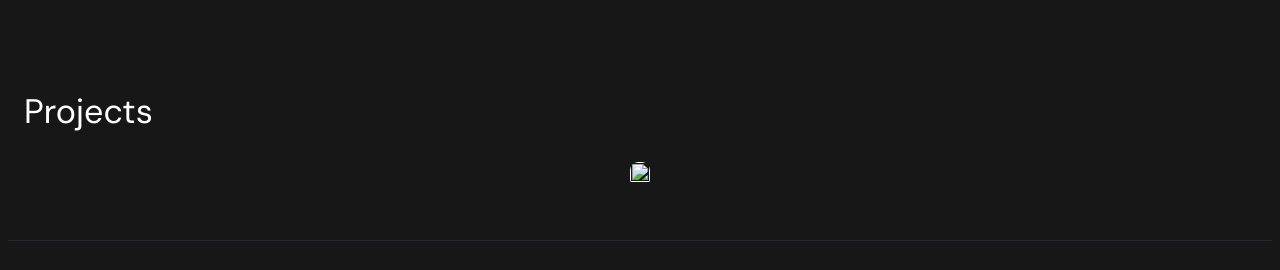
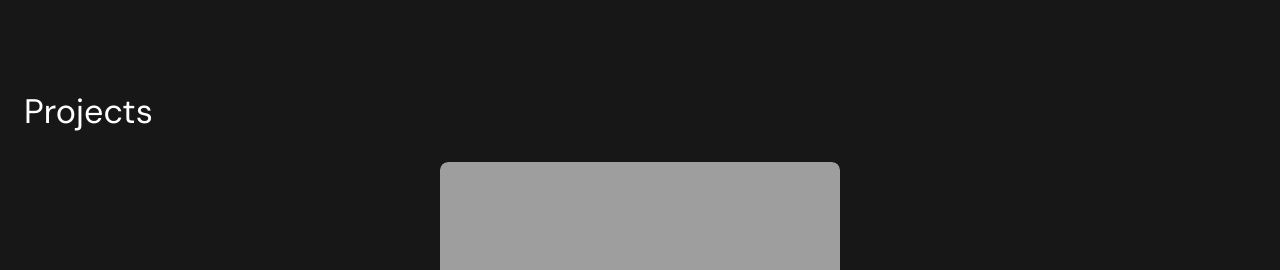
Before and after one commit to Tahasb/tahasbaiti, a plain HTML site: page index.html in a window 1280 px wide. Shown: the part 1000-1270 px from the top of the page. Drawn offline with Linux system fonts and the light colour scheme; the site is published under a folder, as on GitHub Pages, so addresses that start at the root find nothing.

Commit message:
Update index.html

```diff
--- a/index.html
+++ b/index.html
@@ -57,7 +57,7 @@
 <section class="projects-section" id="projects-section">
     <h2>Projects</h2>
       <a href="" class="img-wrap">
-        <img class="project-img" src="/src/Screenshot 2022-02-16 at 21.44.06.png" />
+        <img class="project-img" src="src/Screenshot 2022-02-16 at 21.44.06.png" />
         <div class="img-description-layer">
             <p class="img-description">Coming soon...</p>
         </div>
```
